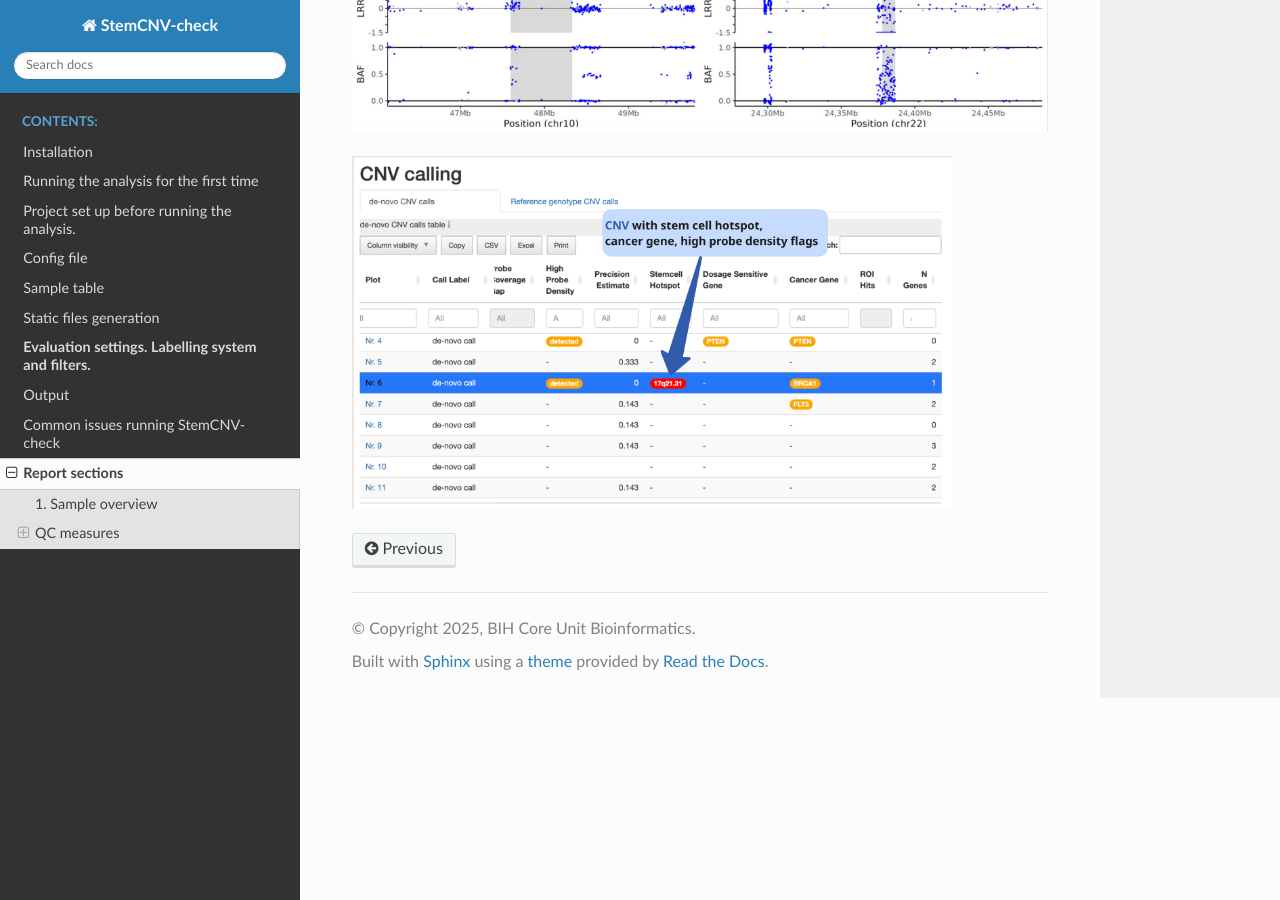
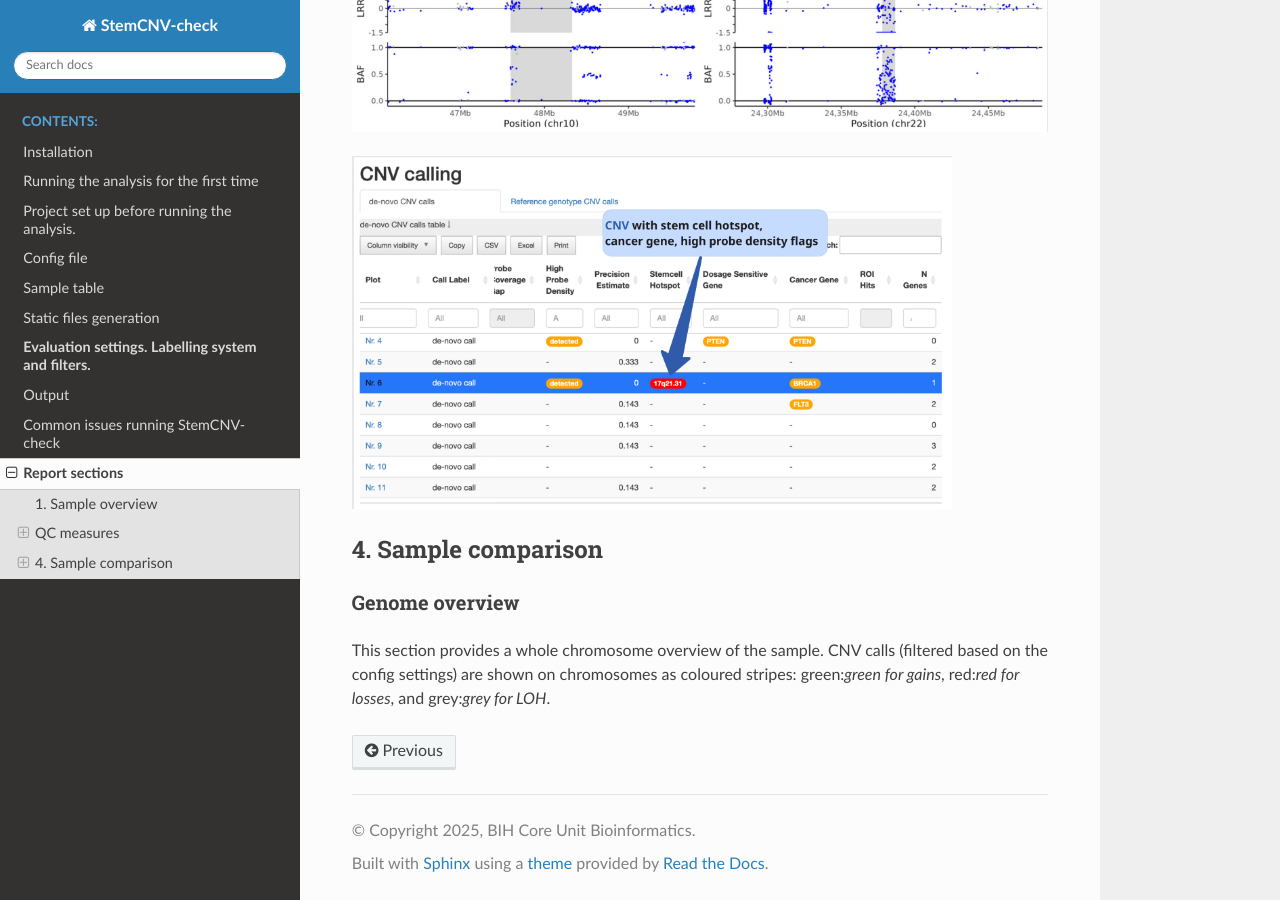
Before and after one commit to bihealth/StemCNV-check, a Sphinx documentation site: the page built from docs/source/report_analysis.rst, in a window 1280 px wide and 900 px high, scrolled down 7103 px. Built offline with Sphinx 7.4.7 and the Read the Docs theme 3.1.0, drawn with Linux system fonts in a browser that asks for light colours.

Commit message:
Update report_analysis.rst

```diff
--- a/docs/source/report_analysis.rst
+++ b/docs/source/report_analysis.rst
@@ -155,7 +155,7 @@ BAF and log2 ratio charts
 
 
 .. image:: loh_ref.png
-   :width: 800
+   :width: 1000
 
 .. image:: loh_baf.png
    :width: 1000
@@ -174,3 +174,12 @@ BAF and log2 ratio charts
 
 .. image:: cnv_calling.png
    :width: 600
+
+
+4. Sample comparison
+===========================
+
+Genome overview
+--------
+This section provides a whole chromosome overview of the sample.
+CNV calls (filtered based on the config settings) are shown on chromosomes as coloured stripes: green:`green for gains`, red:`red for losses`, and grey:`grey for LOH`.
```
